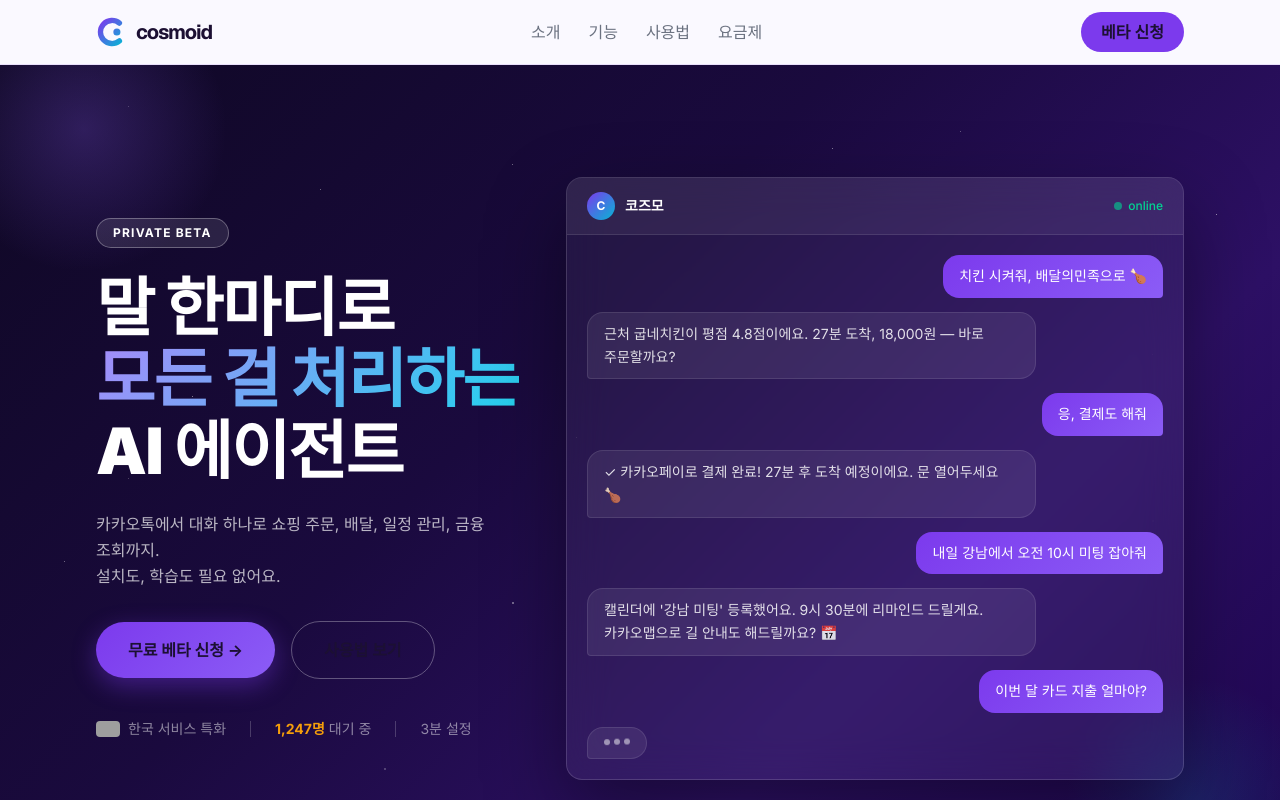
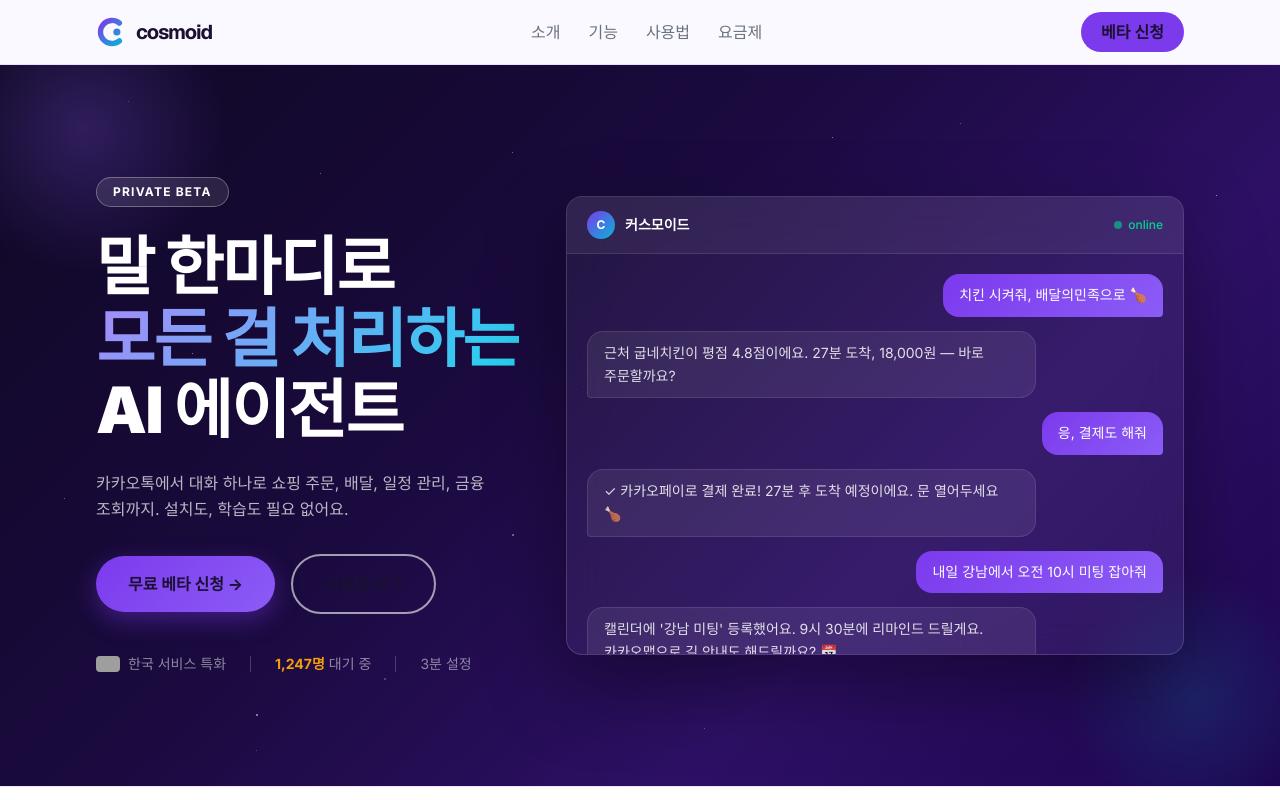
Before and after one commit to seojoonkim/cosmoid, a Next.js app: page / in a window 1280 px wide. Shown: the top 800 px of the page. Built offline with nearby package versions, Linux system fonts and the light colour scheme; grey boxes are pictures that could not be loaded.

Commit message:
fix: 채팅창 고정높이/커스모이드/줄바꿈제거/버튼글씨

```diff
--- a/src/components/Hero.tsx
+++ b/src/components/Hero.tsx
@@ -66,7 +66,7 @@ export default function Hero() {
               AI 에이전트
             </h1>
             <p className="mt-6 max-w-lg text-base text-white/70 leading-relaxed">
-              카카오톡에서 대화 하나로 쇼핑 주문, 배달, 일정 관리, 금융 조회까지.<br/>설치도, 학습도 필요 없어요.
+              카카오톡에서 대화 하나로 쇼핑 주문, 배달, 일정 관리, 금융 조회까지. 설치도, 학습도 필요 없어요.
             </p>
             <div className="mt-8 flex flex-wrap items-center gap-4">
               <a href="#beta"
@@ -75,7 +75,7 @@ export default function Hero() {
                 무료 베타 신청 →
               </a>
               <a href="#how"
-                className="rounded-full border border-white/30 px-8 py-4 text-base font-semibold text-white hover:bg-white/10 transition-colors">
+                className="rounded-full border-2 border-white/60 px-8 py-4 text-base font-bold text-white hover:bg-white/10 transition-colors">
                 사용법 보기
               </a>
             </div>
@@ -106,14 +106,14 @@ export default function Hero() {
                     style={{background:"linear-gradient(135deg,#7c3aed,#06b6d4)"}}>
                     <span className="text-white text-xs font-bold">C</span>
                   </div>
-                  <p className="text-sm font-semibold text-white">코즈모</p>
+                  <p className="text-sm font-semibold text-white">커스모이드</p>
                 </div>
                 <span className="flex items-center gap-1.5 text-xs text-emerald-400 font-medium">
                   <span className="h-2 w-2 rounded-full bg-emerald-400 animate-pulse" />online
                 </span>
               </div>
               {/* 메시지 */}
-              <div className="px-5 py-5 space-y-3.5 min-h-[340px] md:min-h-[400px]">
+              <div className="px-5 py-5 space-y-3.5 h-[340px] md:h-[400px] overflow-y-auto">
                 <AnimatePresence>
                   {messages.slice(0, visible).map((msg) => (
                     <motion.div key={msg.id}
```
